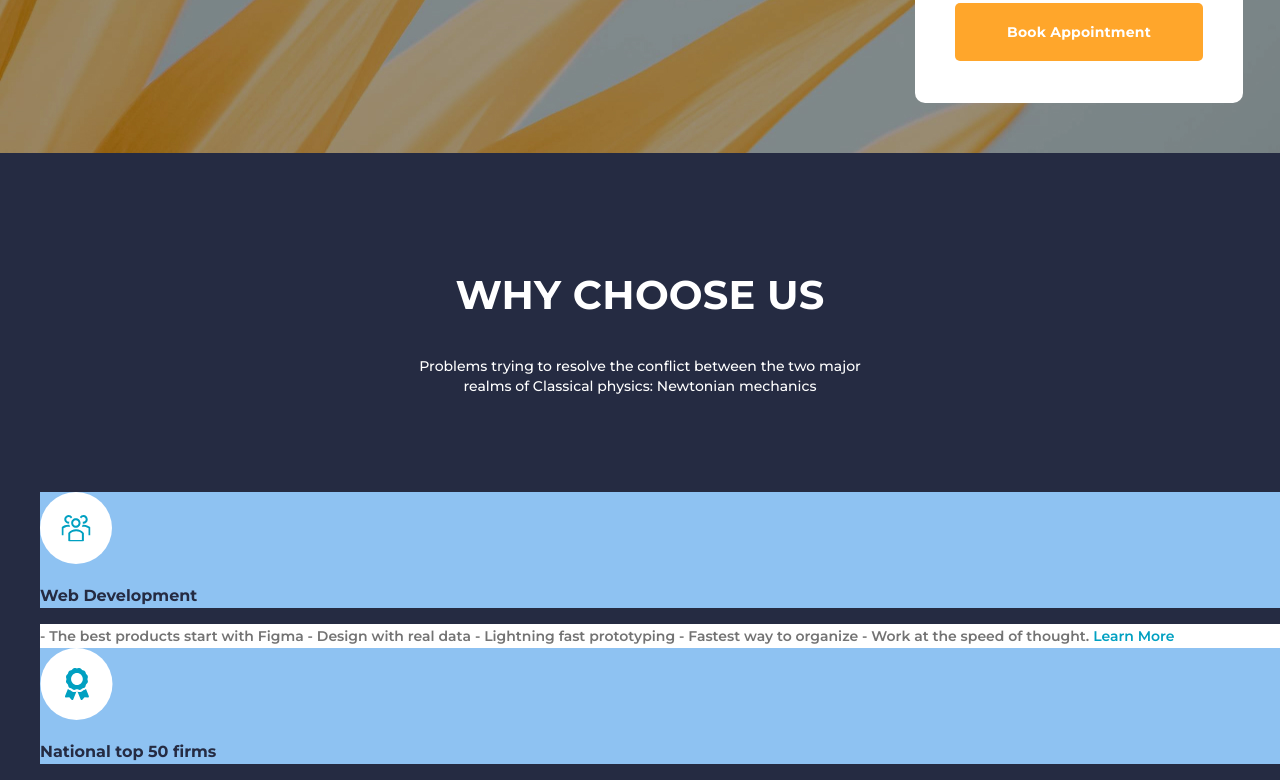
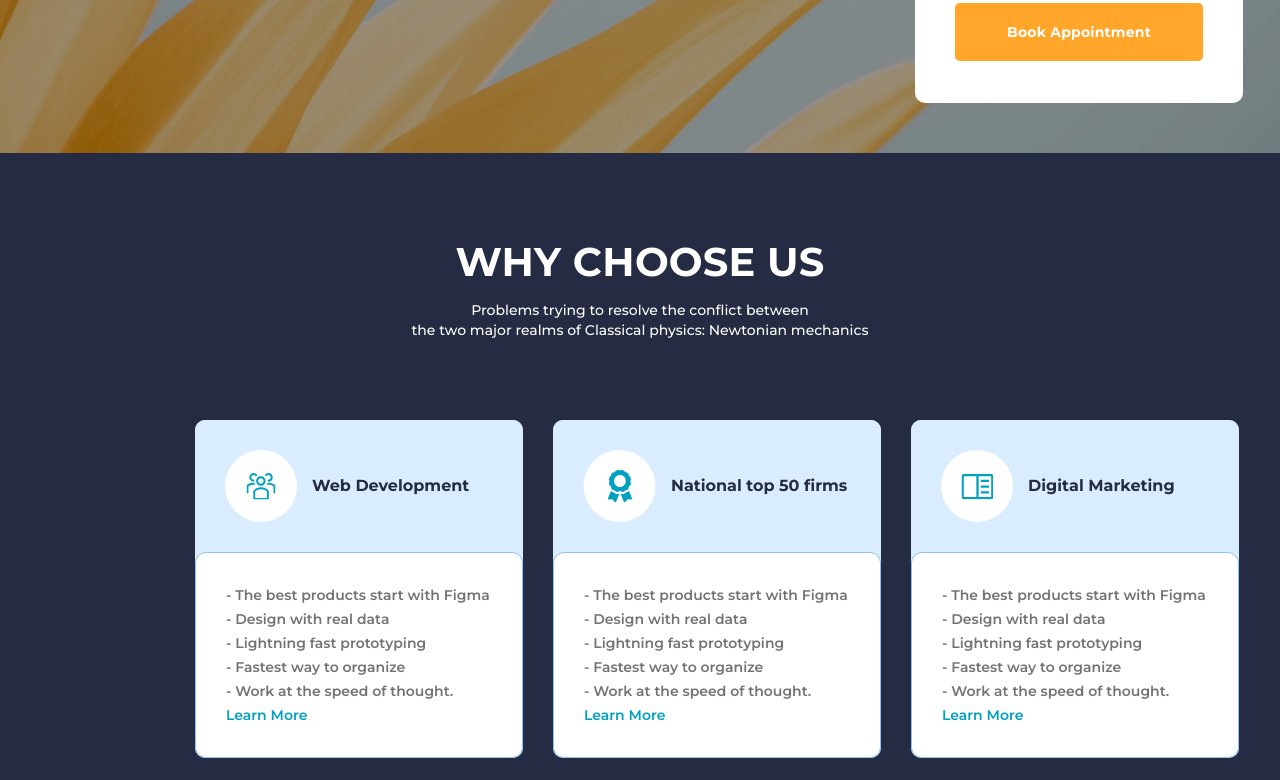
Before and after one commit to hitgroover/first-website, a plain HTML site: page index.html in a window 1280 px wide. Shown: the part 622-1402 px from the top of the page. Drawn offline with Linux system fonts and the light colour scheme.

Commit message:
Implement block 2

```diff
--- a/index.html
+++ b/index.html
@@ -76,7 +76,7 @@
         <div class="advantages">
             <div  class="advantages-text-auto">
             <h2 class="advantages-text-main">WHY CHOOSE US</h2>
-            <p class="problems-in-all">Problems trying to resolve the conflict between
+            <p class="problems-in-all">Problems trying to resolve the conflict between<br>
                 the two major realms of Classical physics: Newtonian mechanics</p>
             </div>
                 <ul class="cards">
@@ -87,11 +87,11 @@
                     </div>
                     <div class="card-bottom-part">
                     <span class="card-description">-  The best products start
-                        with Figma
-                        - Design with real data
-                        - Lightning fast prototyping
-                        - Fastest way to organize
-                        - Work at the speed of thought.
+                       with Figma<br>
+                        - Design with real data<br>
+                        - Lightning fast prototyping<br>
+                        - Fastest way to organize<br>
+                        - Work at the speed of thought.<br>
                         <a href="#" class="card-more">Learn More</a></span>
                     </div>
                 </li>
@@ -102,11 +102,11 @@
                     </div>
                     <div class="card-bottom-part">
                     <span class="card-description">-  The best products start
-                        with Figma
-                        - Design with real data
-                        - Lightning fast prototyping
-                        - Fastest way to organize
-                        - Work at the speed of thought.
+                        with Figma<br>
+                        - Design with real data<br>
+                        - Lightning fast prototyping<br>
+                        - Fastest way to organize<br>
+                        - Work at the speed of thought.<br>
                         <a href="#" class="card-more">Learn More</a>
                     </span>
                     </div>
@@ -118,11 +118,11 @@
                     </div>
                     <div class="card-bottom-part">
                     <span class="card-description">-  The best products start
-                        with Figma
-                        - Design with real data
-                        - Lightning fast prototyping
-                        - Fastest way to organize
-                        - Work at the speed of thought.
+                        with Figma<br>
+                        - Design with real data<br>
+                        - Lightning fast prototyping<br>
+                        - Fastest way to organize<br>
+                        - Work at the speed of thought.<br>
                         <a href="#" class="card-more">Learn More</a>
                      </div>
                     </span>
--- a/styles/style.css
+++ b/styles/style.css
@@ -65,6 +65,7 @@ body {
      margin: 0px;
      padding: 0px;
      box-sizing: border-box;
+     /* max-width: 1440px; */
 }
 
 main,
@@ -72,10 +73,20 @@ footer {
      background-color: #252B42;
 }
 
+h2 {
+     margin: 0;
+}
+
+ul {
+     margin: 0;
+     padding: 0;
+}
+
 /* Preview */
 .preview {
      background-image: url(/images/header-background.jpg);
      background-repeat: no-repeat;
+     background-size: cover;
 }
 
 
@@ -255,11 +266,13 @@ div[class$="-graph"] {
 }
 
 /* Advantages */
+
+
 div[class$="-text-auto"] {
      display: flex;
      flex-direction: column;
      align-items: center;
-     padding: 80px 0px;
+     margin: 80px 93px;
 }
 
 h2[class$="-text-main"] {
@@ -267,6 +280,7 @@ h2[class$="-text-main"] {
      font-size: 40px;
      line-height: 57px;
      letter-spacing: 0.2px;
+     margin-bottom: 10px;
 }
 
 .problems-in-all {
@@ -278,16 +292,46 @@ h2[class$="-text-main"] {
      margin: 0;
 }
 
+.cards {
+     display: flex;
+     flex-direction: row;
+     align-items: center;
+     gap: 30px;
+     width: 1050px;
+     margin-left: 195px;
+     margin-right: 195px;
+     padding-bottom: 80px;
+
+}
+
 .card-item {
      list-style-type: none;
+     border-radius: 10px;
+     background-color: #d9edff;
+     width: 328px;
 }
 
 .card-head-part {
-     background-color: #8EC2F2;
+     background-color: #d9edff;
+     display: flex;
+     flex-direction: row;
+     align-items: center;
+     border-radius: 10px;
+     padding: 30px;
 }
 
 .card-bottom-part {
      background-color: #fff;
+     display: flex;
+     flex-direction: column;
+     align-items: flex-start;
+     padding: 30px;
+     border: 1px solid #8ec2f2;
+     border-radius: 11px;
+}
+
+.card-logo {
+     padding-right: 15px;
 }
 
 .card-name {
@@ -295,6 +339,7 @@ h2[class$="-text-main"] {
      font-weight: 700;
      font-size: 16px;
      line-height: 24px;
+     margin: 0;
 }
 
 .card-description {
@@ -303,6 +348,7 @@ h2[class$="-text-main"] {
      font-weight: 600;
      font-size: 14px;
      line-height: 24px;
+     border-radius: 11px;
 }
 
 .card-more {
```
